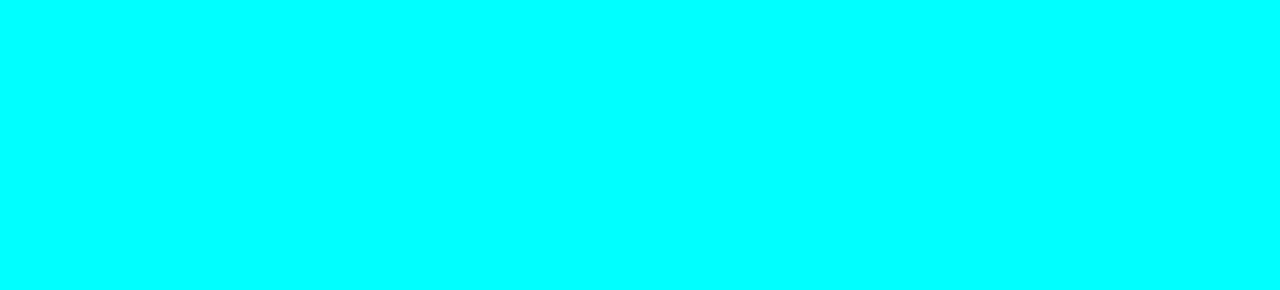
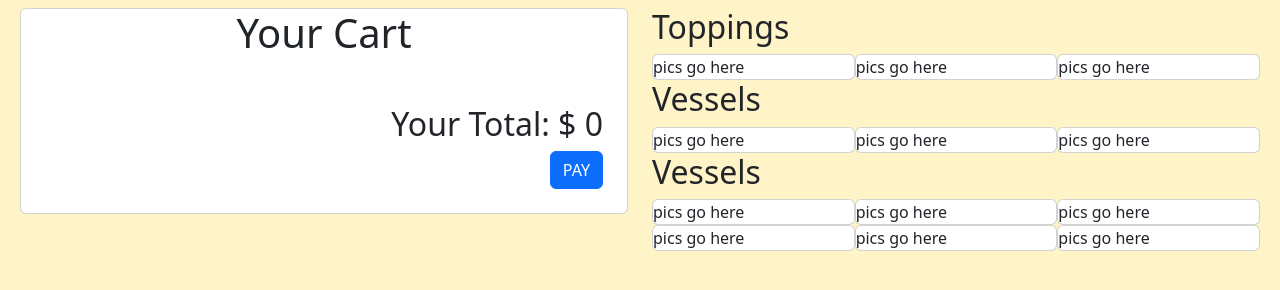
Before and after one commit to thghost21/IceCreamParlor, a plain HTML site: page index.html in a window 1280 px wide. Drawn offline with nearby package versions, Linux system fonts and the light colour scheme.

Commit message:
Page Layout done. added cart section and button

```diff
--- a/index.html
+++ b/index.html
@@ -15,7 +15,53 @@
 </head>
 
 <body class="background">
+  <main>
+    <div class="container-fluid">
+      <div class="row p-2">
+        <div class="col-6 text-center">
+          <div class="card">
+            <h1> Your Cart</h1>
+            <ul>
+              <!-- items fall here -->
+            </ul>
+            <div class="text-end p-4">
+              <h2>Your Total: $ <span>0</span></h2>
+              <button class="btn btn-primary">PAY</button>
+            </div>
 
+          </div>
+        </div>
+        <div class="col-6">
+          <div class="row">
+            <h2 class="col-12">Toppings</h2>
+            <div class="d-flex flex-wrap">
+              <div class="col-4 card">pics go here</div>
+              <div class="col-4 card">pics go here</div>
+              <div class="col-4 card">pics go here</div>
+            </div>
+          </div>
+          <h2 class="col-12">Vessels</h2>
+          <div class="d-flex flex-wrap">
+            <div class="col-4 card">pics go here</div>
+            <div class="col-4 card">pics go here</div>
+            <div class="col-4 card">pics go here</div>
+          </div>
+          <h2 class="col-12">Vessels</h2>
+          <div class="d-flex flex-wrap">
+            <div class="col-4 card">pics go here</div>
+            <div class="col-4 card">pics go here</div>
+            <div class="col-4 card">pics go here</div>
+            <div class="col-4 card">pics go here</div>
+            <div class="col-4 card">pics go here</div>
+            <div class="col-4 card">pics go here</div>
+          </div>
+        </div>
+      </div>
+
+    </div>
+
+  </main>
+  </div>
   <script src="app.js"></script>
 </body>
 
--- a/style.css
+++ b/style.css
@@ -1,3 +1,3 @@
 .background {
-  background-color: aqua;
+  background-color: #FFF3C8;
 }
```
